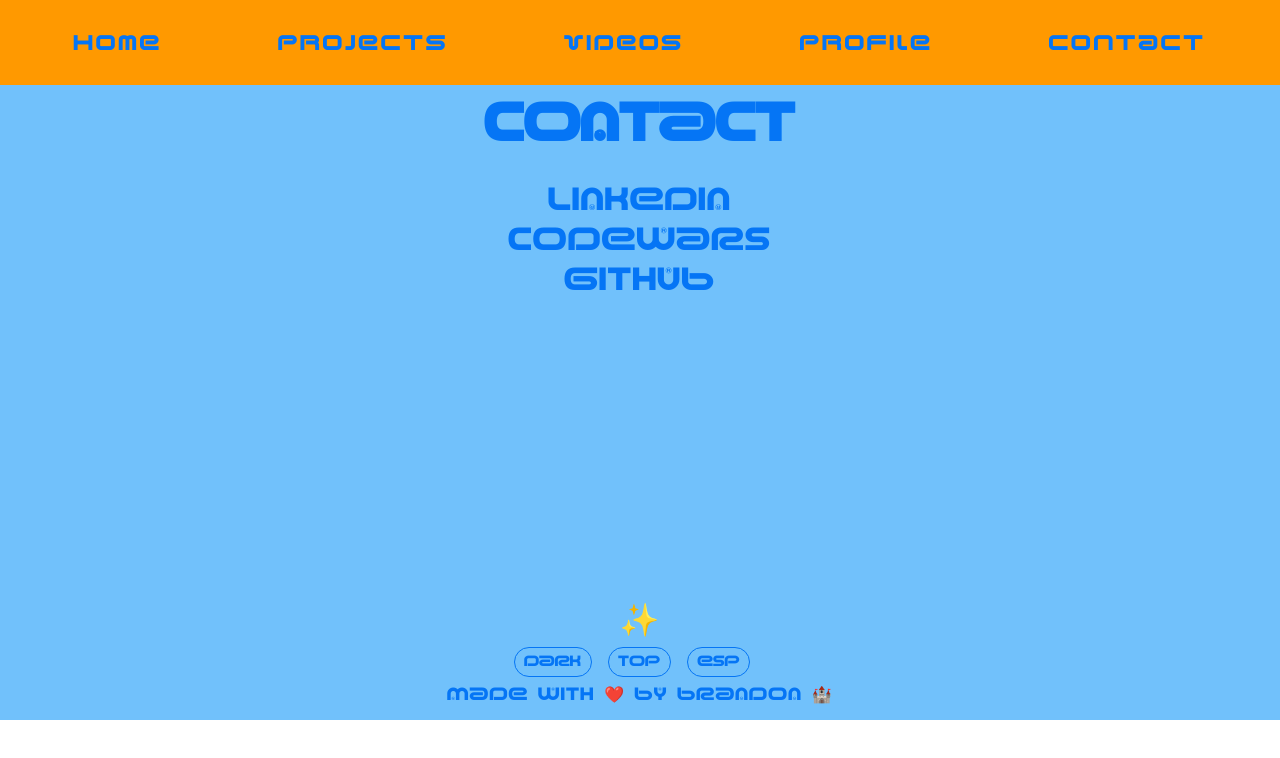
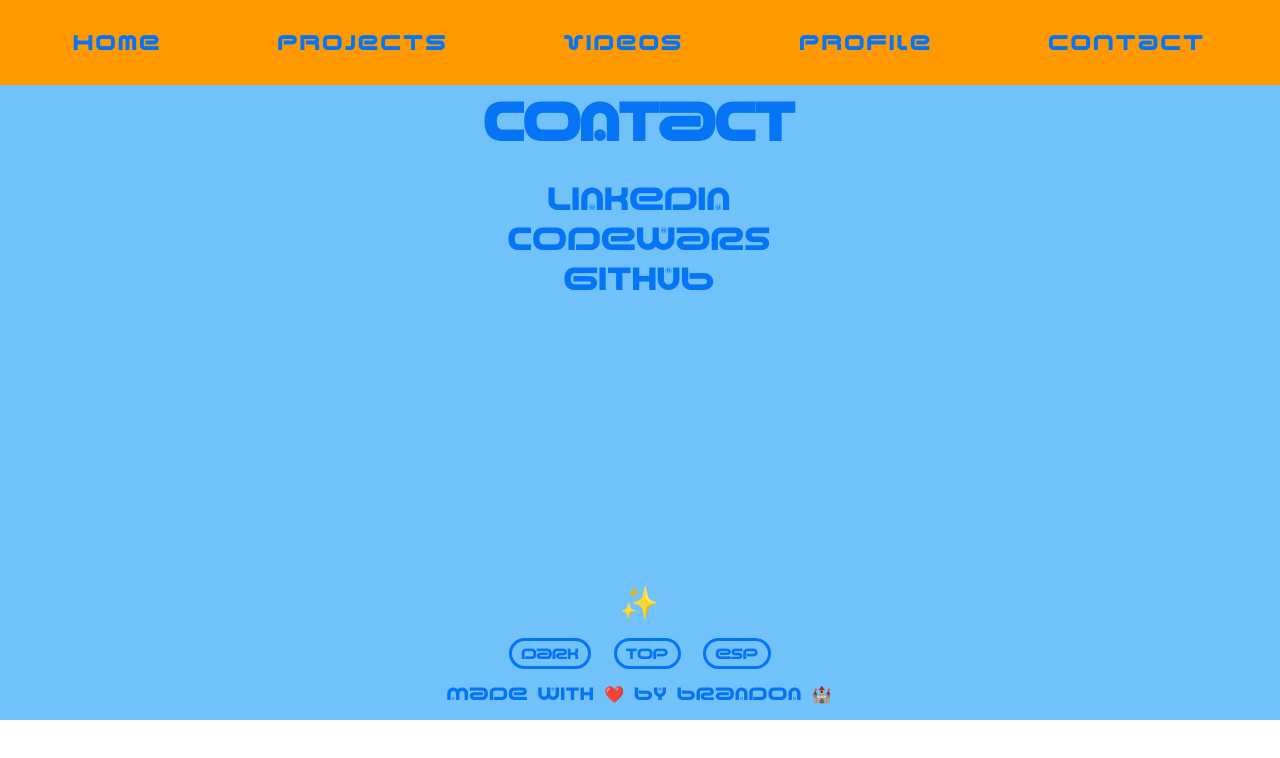
Before and after one commit to pibelanzallamas/brandon-portfolio, a React (Vite) app: page /contact in a window 1280 px wide. Shown: the top 758 px of the page. Built offline with nearby package versions, Linux system fonts and the light colour scheme.

Commit message:
UPDATE: Footer botones

```diff
--- a/src/components/Footer.jsx
+++ b/src/components/Footer.jsx
@@ -21,7 +21,7 @@ function Footer() {
       {/* BOTONES */}
       <div
         className={
-          dark ? "botones botones-dark" : "botones botones-light"
+          dark ? "botones-footer botones-footer-dark" : "botones-footer botones-footer-light"
         }
       >
         {/* THEME */}
--- a/src/styles/_footer.sass
+++ b/src/styles/_footer.sass
@@ -2,10 +2,10 @@
 
 footer
   text-align: center
-  padding: 0 1rem 1rem 1rem
+  padding: 1rem
   display: flex
   flex-direction: column
-  gap: 0.5rem
+  gap: 0.6rem
 
 .star
   font-size: 2rem
@@ -13,29 +13,32 @@ footer
 .credits
   padding: 0 1rem
 
-.botones
+.botones-footer
+  display: flex
+  gap: 1.4rem
+  align-items: center
+  justify-content: center
+  padding: 0.4rem
   button
-    margin-right: 1rem
+    border-radius: 1rem
     font-family: amalgama
     background-color: transparent
-    padding: 0.4rem 0.6rem
-    border-radius: 1rem
+    padding: 0.4rem 0.6rem 0.2rem 0.6rem
   button:hover
     cursor: pointer
 
-.botones-light
+.botones-footer-light
   button
     color: colors.$blue-crayola
-    border: colors.$blue-crayola 1px solid
+    border: colors.$blue-crayola 3px solid
   button:hover
     background-color: colors.$blue-crayola
     color: white
 
-.botones-dark
+.botones-footer-dark
   button
-    padding: 0.3rem 0.4rem 0.1rem 0.4rem
     color: colors.$red-crayola
-    border: colors.$lavender-web-3 1px solid
+    border: colors.$red-crayola 3px solid
   button:hover
     background-color: colors.$red-crayola
     color: colors.$onyx
--- a/src/styles/app.css
+++ b/src/styles/app.css
@@ -194,10 +194,10 @@ section {
 }
 footer {
   text-align: center;
-  padding: 0 1rem 1rem 1rem;
+  padding: 1rem;
   display: flex;
   flex-direction: column;
-  gap: 0.5rem;
+  gap: 0.6rem;
 }
 
 .star {
@@ -208,32 +208,37 @@ footer {
   padding: 0 1rem;
 }
 
-.botones button {
-  margin-right: 1rem;
+.botones-footer {
+  display: flex;
+  gap: 1.4rem;
+  align-items: center;
+  justify-content: center;
+  padding: 0.4rem;
+}
+.botones-footer button {
+  border-radius: 1rem;
   font-family: amalgama;
   background-color: transparent;
-  padding: 0.4rem 0.6rem;
-  border-radius: 1rem;
+  padding: 0.4rem 0.6rem 0.2rem 0.6rem;
 }
-.botones button:hover {
+.botones-footer button:hover {
   cursor: pointer;
 }
 
-.botones-light button {
+.botones-footer-light button {
   color: #0575f5;
-  border: #0575f5 1px solid;
+  border: #0575f5 3px solid;
 }
-.botones-light button:hover {
+.botones-footer-light button:hover {
   background-color: #0575f5;
   color: white;
 }
 
-.botones-dark button {
-  padding: 0.3rem 0.4rem 0.1rem 0.4rem;
+.botones-footer-dark button {
   color: #e84855;
-  border: #414042 1px solid;
+  border: #e84855 3px solid;
 }
-.botones-dark button:hover {
+.botones-footer-dark button:hover {
   background-color: #e84855;
   color: #403f4c;
 }
```
Also changed, not shown: 1 other file (tests, documents, lock files or other folders).
